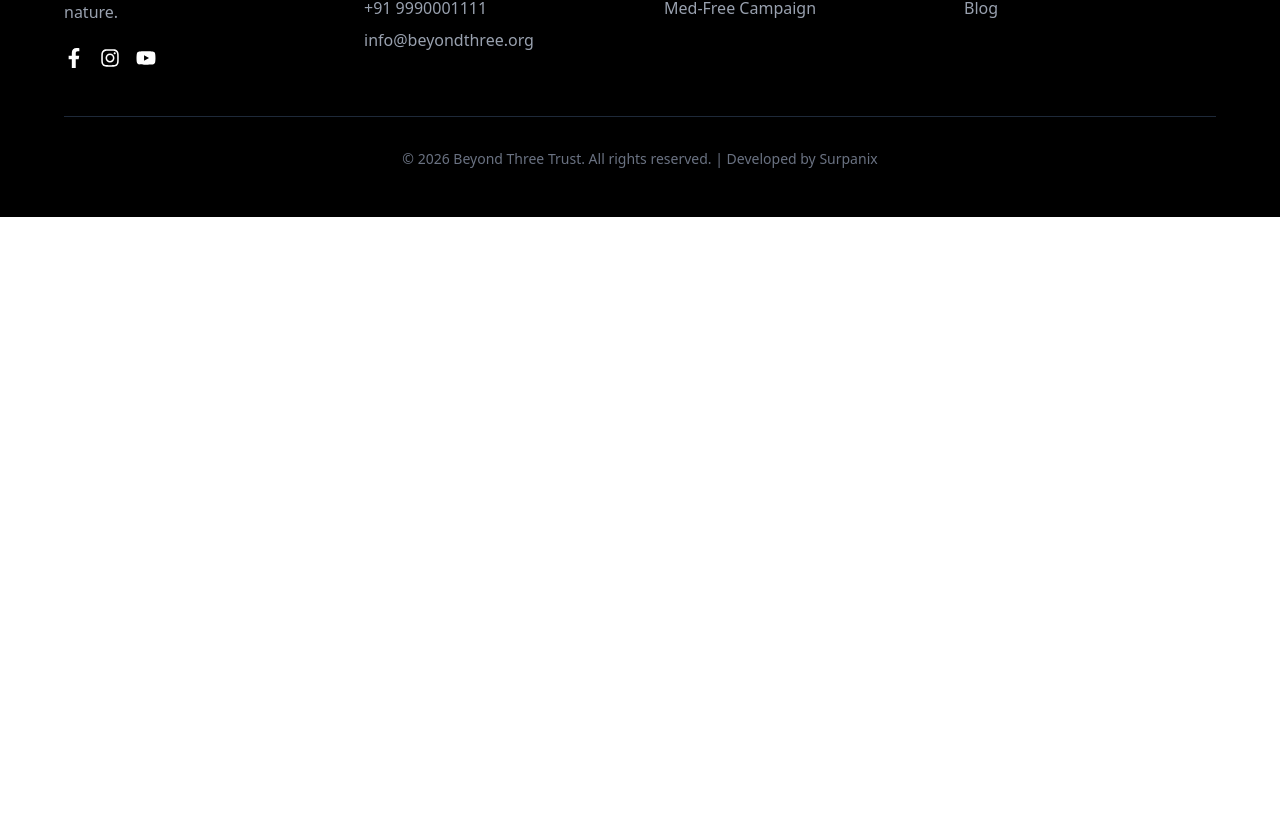
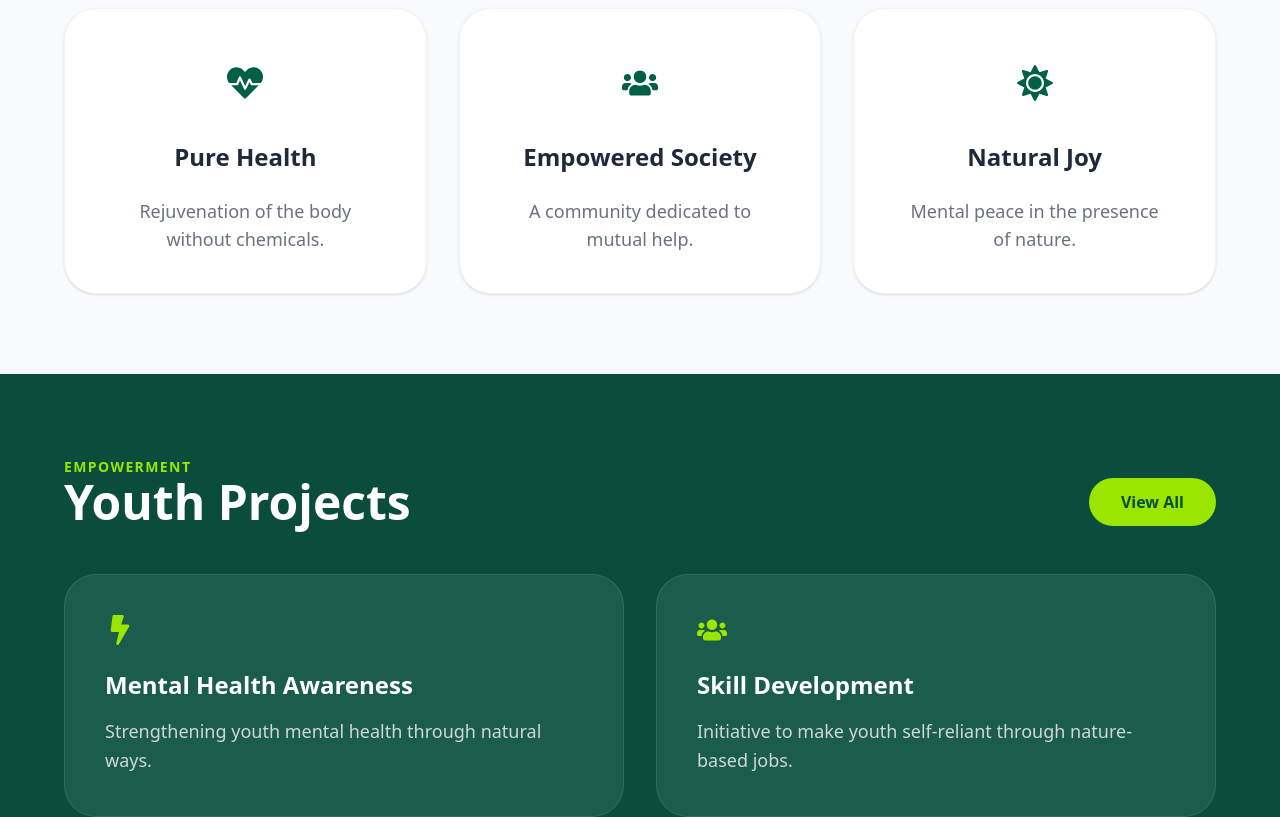
Before and after one commit to Arpan-9911/Beyond-Three, a React (Vite) app in the folder frontend/: page / in a window 1280 px wide. Shown: the part 1352-2169 px from the top of the page. Before the commit the page ends 1569 px from the top, so only its background shows below. Built offline with nearby package versions, Linux system fonts and the light colour scheme.

Commit message:
resultution and youth files changed

```diff
--- a/frontend/src/components/home/Resolution.jsx
+++ b/frontend/src/components/home/Resolution.jsx
@@ -1,9 +1,72 @@
-import React from 'react'
+import React from 'react';
+import { FaHeartbeat, FaUsers, FaSun } from 'react-icons/fa';
+import { useLanguage } from '../../context/LanguageContext';
 
 const Resolution = () => {
+  const { lang } = useLanguage();
+
+  const resolutions = [
+    {
+      icon: <FaHeartbeat className="text-4xl text-emerald-800" />,
+      title: {
+        en: "Pure Health",
+        hi: "शुद्ध स्वास्थ्य"
+      },
+      description: {
+        en: "Rejuvenation of the body without chemicals.",
+        hi: "रसायनों के बिना शरीर का कायाकल्प।"
+      }
+    },
+    {
+      icon: <FaUsers className="text-4xl text-emerald-800" />,
+      title: {
+        en: "Empowered Society",
+        hi: "सशक्त समाज"
+      },
+      description: {
+        en: "A community dedicated to mutual help.",
+        hi: "आपसी मदद के लिए समर्पित एक समुदाय।"
+      }
+    },
+    {
+      icon: <FaSun className="text-4xl text-emerald-800" />,
+      title: {
+        en: "Natural Joy",
+        hi: "प्राकृतिक आनंद"
+      },
+      description: {
+        en: "Mental peace in the presence of nature.",
+        hi: "प्रकृति की उपस्थिति में मानसिक शांति।"
+      }
+    }
+  ];
+
   return (
-    <div>Resolution</div>
-  )
-}
+    <section className="py-20 bg-gray-50 px-6 md:px-16 text-center">
+      <h2 className="text-4xl font-bold text-emerald-900 mb-16">
+        {lang === "hi" ? "हमारा संकल्प" : "Our Resolution"}
+      </h2>
 
-export default Resolution
+      <div className="max-w-7xl mx-auto grid grid-cols-1 md:grid-cols-3 gap-8">
+        {resolutions.map((res, index) => (
+          <div
+            key={index}
+            className="bg-white rounded-[2rem] p-10 shadow-sm flex flex-col items-center gap-6 hover:shadow-md transition-shadow duration-300 border border-gray-100"
+          >
+            <div className="p-4 rounded-full">
+              {res.icon}
+            </div>
+            <h3 className="text-2xl font-bold text-gray-800">
+              {res.title[lang]}
+            </h3>
+            <p className="text-gray-500 text-lg max-w-[250px]">
+              {res.description[lang]}
+            </p>
+          </div>
+        ))}
+      </div>
+    </section>
+  );
+};
+
+export default Resolution;
--- a/frontend/src/components/home/Youth.jsx
+++ b/frontend/src/components/home/Youth.jsx
@@ -1,9 +1,72 @@
-import React from 'react'
+import React from 'react';
+import { FaBolt, FaUsers } from 'react-icons/fa';
+import { useLanguage } from '../../context/LanguageContext';
 
 const Youth = () => {
+  const { lang } = useLanguage();
+
+  const youthData = {
+    subtitle: { en: "EMPOWERMENT", hi: "सशक्तिकरण" },
+    title: { en: "Youth Projects", hi: "युवा परियोजनाएं" },
+    button: { en: "View All", hi: "सभी देखें" },
+    projects: [
+      {
+        icon: <FaBolt className="text-3xl text-lime-400" />,
+        title: { en: "Mental Health Awareness", hi: "मानसिक स्वास्थ्य जागरूकता" },
+        desc: {
+          en: "Strengthening youth mental health through natural ways.",
+          hi: "प्राकृतिक तरीकों से युवाओं के मानसिक स्वास्थ्य को मजबूत करना।"
+        }
+      },
+      {
+        icon: <FaUsers className="text-3xl text-lime-400" />,
+        title: { en: "Skill Development", hi: "कौशल विकास" },
+        desc: {
+          en: "Initiative to make youth self-reliant through nature-based jobs.",
+          hi: "प्रकृति-आधारित नौकरियों के माध्यम से युवाओं को आत्मनिर्भर बनाने की पहल।"
+        }
+      }
+    ]
+  };
+
   return (
-    <div>Youth</div>
-  )
-}
+    <section className="bg-[#0a4d3c] py-20 px-6 md:px-16 text-white relative overflow-hidden">
+      <div className="max-w-7xl mx-auto">
+        <div className="flex flex-col md:flex-row md:items-end justify-between mb-12 gap-6">
+          <div className="space-y-2 text-left">
+            <span className="text-lime-400 font-bold tracking-widest text-sm uppercase">
+              {youthData.subtitle[lang]}
+            </span>
+            <h2 className="text-4xl md:text-5xl font-bold">
+              {youthData.title[lang]}
+            </h2>
+          </div>
+          <button className="bg-lime-400 text-[#0a4d3c] px-8 py-3 rounded-full font-bold hover:bg-lime-300 transition-colors w-fit">
+            {youthData.button[lang]}
+          </button>
+        </div>
 
-export default Youth
+        <div className="grid grid-cols-1 md:grid-cols-2 gap-8">
+          {youthData.projects.map((project, index) => (
+            <div
+              key={index}
+              className="bg-[#1a5d4c] p-10 rounded-[2rem] border border-white/10 hover:bg-[#1f6d5a] transition-all group"
+            >
+              <div className="mb-6 group-hover:scale-110 transition-transform duration-300 text-left">
+                {project.icon}
+              </div>
+              <h3 className="text-2xl font-bold mb-4 text-left">
+                {project.title[lang]}
+              </h3>
+              <p className="text-gray-300 text-lg leading-relaxed text-left">
+                {project.desc[lang]}
+              </p>
+            </div>
+          ))}
+        </div>
+      </div>
+    </section>
+  );
+};
+
+export default Youth;
```
